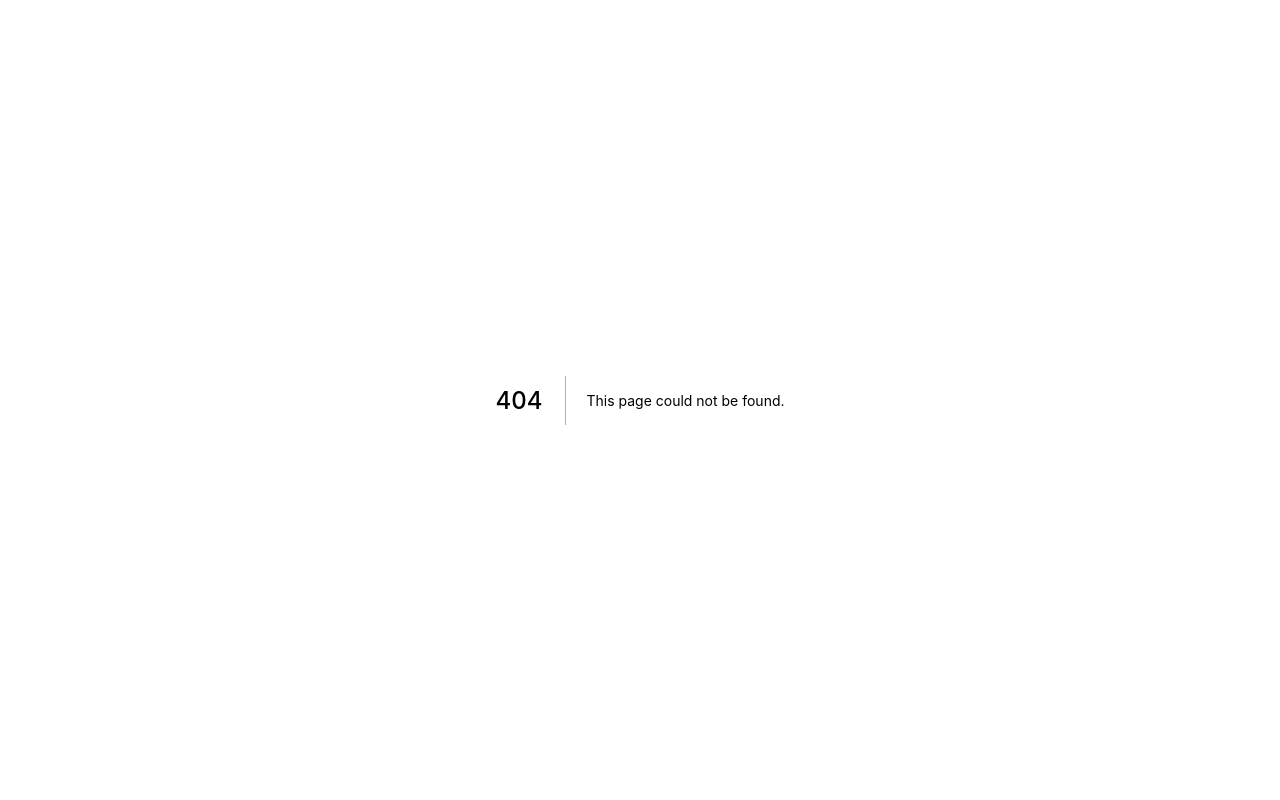
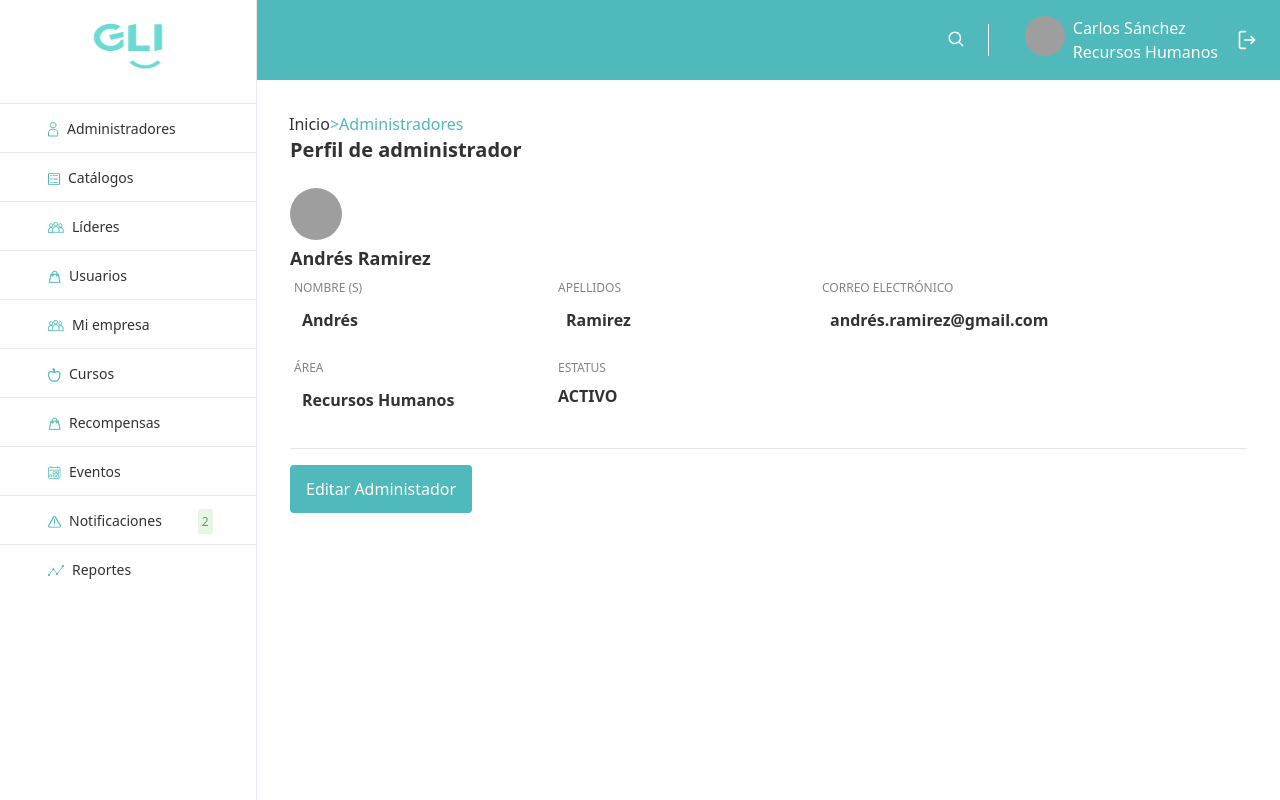
Before and after one commit to alejandro28100/appLabTests, a Next.js app: page /users/1 in a window 1280 px wide. Before the commit this address had no page. Shown: the top 800 px of the page. Built offline with nearby package versions, Linux system fonts and the light colour scheme; grey boxes are pictures that could not be loaded.

Commit message:
Add user profile page

```diff
--- a/components/Searchbar/Searchbar.tsx
+++ b/components/Searchbar/Searchbar.tsx
@@ -1,17 +1,18 @@
 import Input from 'components/Input';
 import React, { FC } from 'react';
-import { getName } from 'utils/index';
 
-// https://randomuser.me/api
+interface UserProps {
+	name: string;
+	picture: string;
+	area: string;
+}
+
 interface Searchbar {
-	/** User record from an api */
-	user?: any;
+	user: UserProps;
 	loading: boolean;
 }
 
 const Searchbar: FC<Searchbar> = ({ user, loading }) => {
-	const name = getName(user);
-
 	return (
 		<div className="flex items-center justify-end bg-secondary w-full h-20 p-6">
 			<Input
@@ -19,7 +20,7 @@ const Searchbar: FC<Searchbar> = ({ user, loading }) => {
 				rightIcon="/assets/svgs/search.svg"
 			/>
 			<div className="w-px h-full bg-white mx-4 text-sm" />
-			{!loading && user && <UserInfo name={name} picture={user.picture.thumbnail} />}
+			{!loading && user && <UserInfo {...user} />}
 			<button>
 				<img src="/assets/svgs/log-out.svg" alt="Cerrar Sesión" />
 			</button>
@@ -27,18 +28,13 @@ const Searchbar: FC<Searchbar> = ({ user, loading }) => {
 	);
 };
 
-interface UserInfoProps {
-	name: string;
-	picture: string;
-}
-
-const UserInfo: FC<UserInfoProps> = ({ name, picture }) => {
+const UserInfo: FC<UserProps> = ({ name, picture, area }) => {
 	return (
 		<div className="flex align-center space-x-2 mx-5">
-			<img className="rounded-full" src={picture} alt={`Foto de perfil de ${name}`} />
+			<img className="rounded-full w-10 h-10 object-cover" src={picture} alt={`Foto de perfil de ${name}`} />
 			<article className="text-white">
 				<h3>{name}</h3>
-				<p>Recursos Humanos</p>
+				<p>{area}</p>
 			</article>
 		</div>
 	);
--- a/components/UsersTable/UserRow.tsx
+++ b/components/UsersTable/UserRow.tsx
@@ -1,4 +1,5 @@
-import { FC, Fragment } from 'react';
+import { FC } from 'react';
+import Link from 'next/link';
 
 interface UserRowProps {
 	id: string;
@@ -36,15 +37,20 @@ const UserRow: FC<UserRowProps> = ({ picture, area, name, email, isActive }) =>
 				</span>
 			</div>
 			<div className="w-[118px] flex items-center space-x-5 pr-5">
-				<button title="Editar">
-					<img aria-hidden src="/assets/svgs/edit.svg" />
-				</button>
+				<Link href={`/users/${name}?edit=true`}>
+					<a title="Editar información">
+						<img aria-hidden src="/assets/svgs/edit.svg" />
+					</a>
+				</Link>
+
 				<button title="Eliminar">
 					<img aria-hidden src="/assets/svgs/delete.svg" />
 				</button>
-				<button title="Ver">
-					<img aria-hidden src="/assets/svgs/inspect.svg" />
-				</button>
+				<Link href={`/users/${name}`}>
+					<a title="Ver perfil">
+						<img aria-hidden src="/assets/svgs/edit.svg" />
+					</a>
+				</Link>
 			</div>
 		</div>
 	);
--- a/components/UsersTable/UsersTable.tsx
+++ b/components/UsersTable/UsersTable.tsx
@@ -46,7 +46,7 @@ const UsersTable = () => {
 	useEffect(() => {
 		(async function() {
 			try {
-				const result = await fetch('https://randomuser.me/api/?nat=es&results=100');
+				const result = await fetch('https://randomuser.me/api/?nat=es&results=100&seed=appLab');
 				const json = await result.json();
 				setUsers(json.results);
 			} catch (error) {
@@ -121,8 +121,8 @@ const UsersTable = () => {
 								className=" mx-2 w-14 text-center"
 								type="number"
 								value={rowsPerPage}
-									min={1}
-									max={ shouldFilter ? usersWithFilters().length : users.length}
+								min={1}
+								max={shouldFilter ? usersWithFilters().length : users.length}
 								onChange={(e) => setRowsPerPage(parseInt(e.target.value) || 1)}
 							/>
 						</div>
--- a/pages/index.tsx
+++ b/pages/index.tsx
@@ -1,4 +1,4 @@
-import { Fragment, useEffect, useState } from 'react';
+import { Fragment } from 'react';
 import { NextPage } from 'next';
 import Head from 'next/head';
 import Sidebar from 'components/Sidebar/Sidebar';
@@ -6,34 +6,23 @@ import Searchbar from 'components/Searchbar/Searchbar';
 import UsersTable from 'components/UsersTable/UsersTable';
 
 const Home: NextPage = () => {
-	// / Use type any because we do not know the user date interface
-	const [ user, setUser ] = useState<any>();
-	const [ loading, setLoading ] = useState(true);
-	useEffect(() => {
-		// Fetch fake user data
-		(async function() {
-			try {
-				const result = await fetch('https://www.randomuser.me/api/?nat=es');
-				const json = await result.json();
-				setUser(json.results[0]);
-			} catch (error) {
-				console.error('Error getting the user');
-			} finally {
-				setLoading(false);
-			}
-		})();
-	}, []);
+	const fakeAdminUser = {
+		name: 'Carlos Sánchez',
+		picture:
+			'https://images.pexels.com/photos/7252301/pexels-photo-7252301.jpeg?auto=compress&cs=tinysrgb&dpr=2&h=650&w=940',
+		area: 'Recursos Humanos'
+	};
 
 	return (
 		<Fragment>
 			<Head>
-				<title>App Lab Test</title>
-				<meta name="description" content="Front-End technical test at AppLab" />
+				<title>GLI App | Cursos y Certificaciones</title>
+				<meta name="description" content="Front-End technical test for AppLab" />
 			</Head>
 			<div className="flex">
 				<Sidebar />
 				<div className="w-full flex flex-col">
-					<Searchbar user={user} loading={loading} />
+					<Searchbar user={fakeAdminUser} loading={false} />
 					<nav className="pt-8 pl-8">
 						<ol className="flex">
 							<li
--- /dev/null
+++ b/pages/users/[id].tsx
@@ -0,0 +1,208 @@
+import React, { ChangeEvent, Fragment, useEffect, useState } from 'react';
+import { NextPage } from 'next';
+import Head from 'next/head';
+import { useRouter } from 'next/router';
+import Sidebar from 'components/Sidebar/Sidebar';
+import Searchbar from 'components/Searchbar/Searchbar';
+import { getName } from 'utils/index';
+
+interface User {
+	name: {
+		first: string;
+		last: string;
+	};
+	email: string;
+	picture: string;
+	area: string;
+	isActive: boolean;
+}
+
+const UserProfile: NextPage = (props) => {
+	const router = useRouter();
+
+	// / Use type any because we do not know the user date interface
+	const [ user, setUser ] = useState<User | undefined>(undefined);
+	const [ loading, setLoading ] = useState(true);
+	const [ isEditing, setIsEditing ] = useState(Boolean(router.query.edit));
+
+	useEffect(() => {
+		// Fake fetching user data
+		(async function() {
+			setTimeout(() => {
+				try {
+					setUser({
+						name: {
+							first: 'Andrés',
+							last: 'Ramirez'
+						},
+						email: 'andrés.ramirez@gmail.com',
+						picture:
+							'https://images.pexels.com/photos/7252301/pexels-photo-7252301.jpeg?auto=compress&cs=tinysrgb&dpr=2&h=650&w=940',
+						area: 'Recursos Humanos',
+						isActive: true
+					});
+				} catch (error) {
+					console.error('Error getting the user');
+				} finally {
+					setLoading(false);
+				}
+			}, 1500);
+		})();
+	}, []);
+
+	function handleEditUser() {
+		setIsEditing((prevValue) => !prevValue);
+	}
+
+	function handleOnUserChange(e: ChangeEvent<HTMLInputElement>, prop: 'name first' |'name last' | 'email' | 'area') {
+		const value = e.target.value;
+
+		const [key, subKey] = prop.split(" ");
+		if (key === "name" && subKey) {
+			return setUser(
+				(user) => ({
+					...user,
+					name: {
+						...user?.name,
+						[subKey]: value
+					}
+				} as User));
+		}
+		return setUser(user => ({
+			...user,
+			[prop]: value
+		} as User))
+
+	}
+	const fakeAdminUser = {
+		name: 'Carlos Sánchez',
+		picture:
+			'https://images.pexels.com/photos/7252301/pexels-photo-7252301.jpeg?auto=compress&cs=tinysrgb&dpr=2&h=650&w=940',
+		area: 'Recursos Humanos'
+	};
+
+	const userName = getName(user);
+
+	return (
+		<Fragment>
+			<Head>
+				<title>GLI App | Cursos y Certificaciones</title>
+			</Head>
+			<div className="flex">
+				<Sidebar />
+				<div className="w-full flex flex-col">
+					<Searchbar user={fakeAdminUser} loading={loading} />
+					<nav className="pt-8 pl-8">
+						<ol className="flex">
+							<li
+								after-content=">"
+								className="after:text-secondary after after:content-[attr(after-content)] after:inline-block"
+							>
+								Inicio
+							</li>
+							<li className="text-secondary">Administradores</li>
+						</ol>
+					</nav>
+					<main className="px-[33px] pb-[33px]">
+						<h1 className="font-semibold text-xl">Perfil de administrador</h1>
+						{!loading &&
+						user && (
+							<section>
+								<div className="my-6">
+									<img
+										className="my-1 w-[52px] h-[52px] rounded-full object-cover"
+										src={user.picture}
+										alt={`Foto de perfil de ${userName}`}
+									/>
+									<p className="text-lg font-semibold">{userName}</p>
+									<div className="flex ">
+										<div className="w-64 flex-shrink-0 uppercase mx-1 ">
+											<label
+												className="block font-normal text-primary/60 leading-8 text-xs"
+												htmlFor="name"
+											>
+												Nombre (s)
+											</label>
+											<input
+												onChange={(e) => handleOnUserChange(e, 'name first')}
+												disabled={!isEditing}
+												className={`leading-6 font-semibold w-full ${ isEditing ? "bg-terciary" :"bg-transparent"} rounded-lg px-2 py-1`}
+												type="text"
+												value={user.name.first}
+											/>
+										</div>
+										<div className="w-64 flex-shrink-0 uppercase mx-1 ">
+											<label
+												className="block font-normal text-primary/60 leading-8 text-xs"
+												htmlFor="name"
+											>
+												Apellidos
+											</label>
+											<input
+													onChange={(e) => handleOnUserChange(e, 'name last')}
+												disabled={!isEditing}
+												className={`leading-6 font-semibold w-full ${ isEditing ? "bg-terciary" :"bg-transparent"} rounded-lg px-2 py-1`}
+												type="text"
+												value={user.name.last}
+											/>
+										</div>
+										<div className="w-64 flex-shrink-0 uppercase mx-1 ">
+											<label
+												className="block font-normal text-primary/60 leading-8 text-xs"
+												htmlFor="name"
+											>
+												Correo Electrónico
+											</label>
+											<input
+													onChange={(e) => handleOnUserChange(e, 'email')}
+												disabled={!isEditing}
+												className={`leading-6 font-semibold w-full ${ isEditing ? "bg-terciary" :"bg-transparent"} rounded-lg px-2 py-1`}
+												type="text"
+												value={user.email}
+											/>
+										</div>
+									</div>
+									<div className="flex my-4">
+										<div className="w-64 flex-shrink-0 uppercase mx-1 ">
+											<label
+												className="block font-normal text-primary/60 leading-8 text-xs"
+												htmlFor="name"
+											>
+												Área
+											</label>
+											<input
+												onChange={(e) => handleOnUserChange(e, "area")}
+												disabled={!isEditing}
+												className={`leading-6 font-semibold w-full ${ isEditing ? "bg-terciary" :"bg-transparent"} rounded-lg px-2 py-1`}
+												type="text"
+												value={user.area }
+											/>
+										</div>
+										<div className="w-64 uppercase mx-1 ">
+											<p className="block font-normal text-primary/60 text-xs leading-8">
+												Estatus
+											</p>
+											<p className="leading-6 font-semibold w-full ">Activo</p>
+										</div>
+									</div>
+									<hr className="mt-8 text-terciary h-px w-full" />
+
+									<div className="my-4">
+										<button
+											onClick={handleEditUser}
+											className="py-3 px-4 bg-secondary text-white rounded-[4px]"
+										>
+											{isEditing ? 'Guardar Cambios' :'Editar Administador'  }
+										</button>
+									</div>
+								</div>
+							</section>
+						)}
+					</main>
+				</div>
+			</div>
+		</Fragment>
+	);
+};
+
+export default UserProfile;
```
